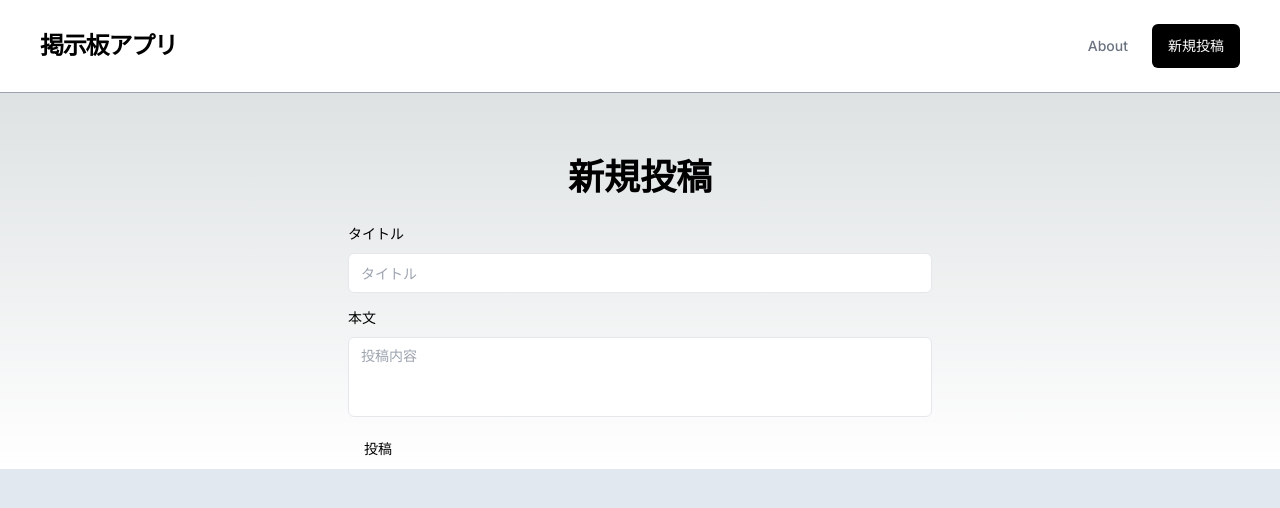
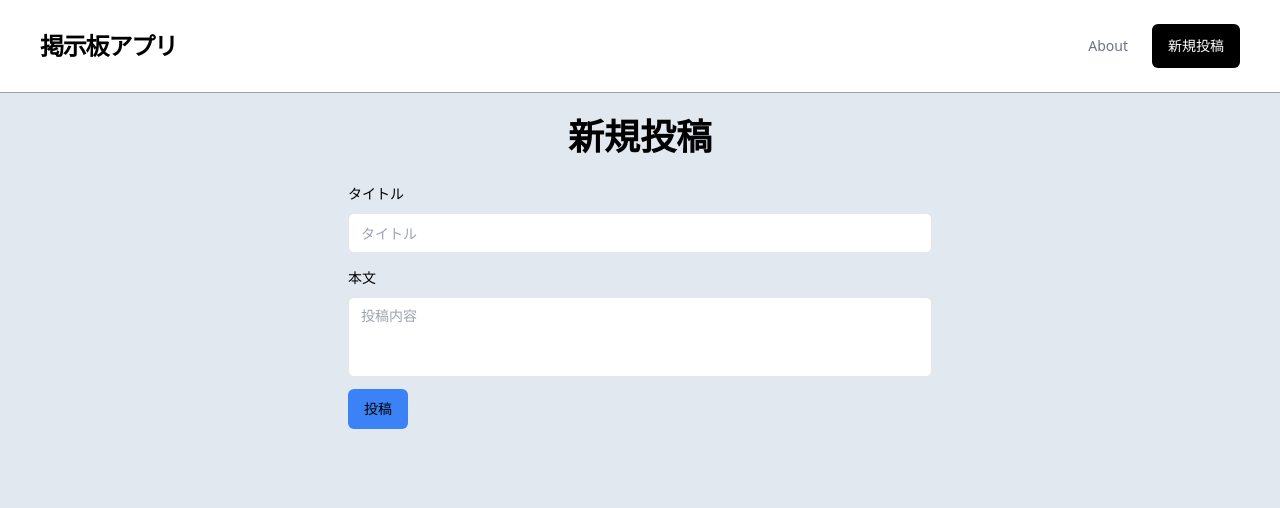
Before and after one commit to yuchi1128/prtimes-hackathon, a Next.js app: page /posts/create in a window 1280 px wide. Shown: the top 508 px of the page. Built offline with nearby package versions, Linux system fonts and the light colour scheme.

Commit message:
wip*投稿型修正途中

```diff
--- a/src/actions/post.ts
+++ b/src/actions/post.ts
@@ -28,15 +28,12 @@ export const getDetailData = async (id: any) => {
 //新規投稿
 export const postBB = async (
   { title, content }: z.infer<typeof formSchema>,
-  authorId: string
 ) => {
-  const slug = parseInt(uuidv4());
+  // const slug = parseInt(uuidv4());
   await prisma.article.create({
     data: {
-      slug,
       title,
       content,
-      authorId,
     },
   });
 
--- a/src/app/layout.tsx
+++ b/src/app/layout.tsx
@@ -6,8 +6,9 @@ import Header from "@/components/header";
 const inter = Inter({ subsets: ["latin"] });
 
 export const metadata: Metadata = {
-  title: "Create Next App",
-  description: "Generated by create next app",
+  title: "PRTIMES_STUDENT",
+  description:
+    "学生向けプレリリース配信サービスです。ランキング上位を目指していい記事を投稿しましょう",
 };
 
 export default function RootLayout({
@@ -17,7 +18,7 @@ export default function RootLayout({
 }>) {
   return (
     <html lang="ja" className="bg-slate-200">
-      <body className={inter.className}>
+      <body className="bg-slate-200">
         <Header />
         {children}
       </body>
--- a/src/app/posts/create/page.tsx
+++ b/src/app/posts/create/page.tsx
@@ -40,13 +40,12 @@ const CreatePage = () => {
   });
 
   async function onSubmit(value: z.infer<typeof formSchema>) {
-    const authorId = "test-user"
     const { title, content } = value;
-    postBB({ title, content},authorId);
+    postBB({ title, content });
   }
 
   return (
-    <div className="mt-10">
+    <div className="bg-slate-200 text-black">
       <h1 className="text-4xl font-bold text-center py-6">新規投稿</h1>
       <Form {...form}>
         <form
@@ -96,7 +95,7 @@ const CreatePage = () => {
               </FormItem>
             )}
           />
-          <Button type="submit">投稿</Button>
+          <Button type="submit" className="bg-blue-500">投稿</Button>
         </form>
       </Form>
     </div>
--- a/src/components/elements/CardList.tsx
+++ b/src/components/elements/CardList.tsx
@@ -8,7 +8,7 @@ interface BBAllDataProps {
 
 const CardList = ({ bbData }: BBAllDataProps) => {
   return (
-    <div className="grid lg:grid-cols-3 px-4 py-4 gap-4">
+    <div className="grid lg:grid-cols-3 px-4 py-4 gap-4 bg-slate-200">
       {bbData.map((bbData) => (
         <BBCard key={bbData.id} bbData={bbData} />
       ))}
```
